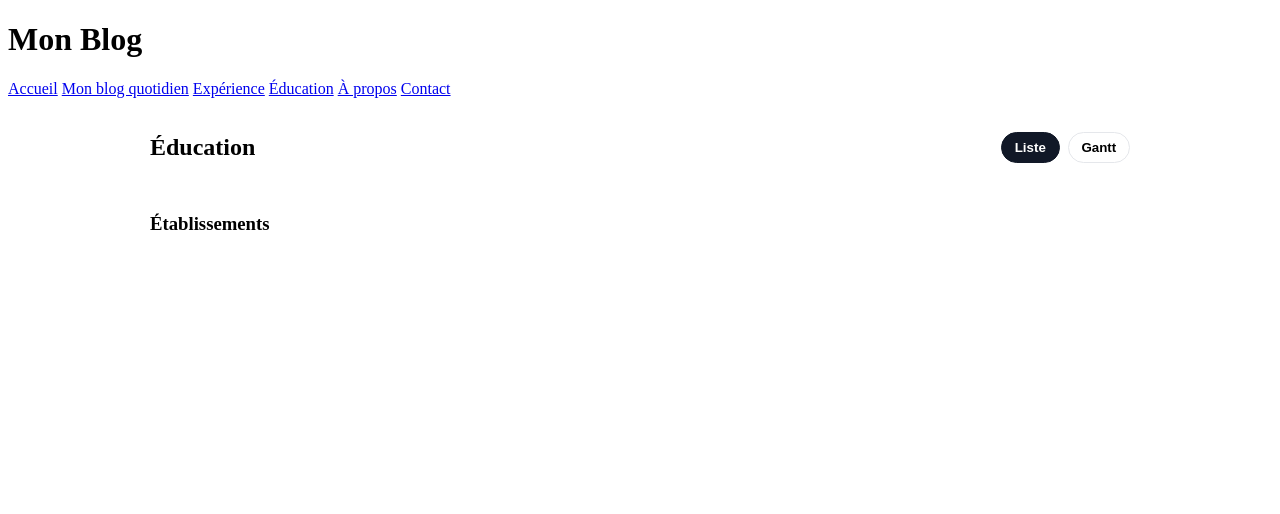
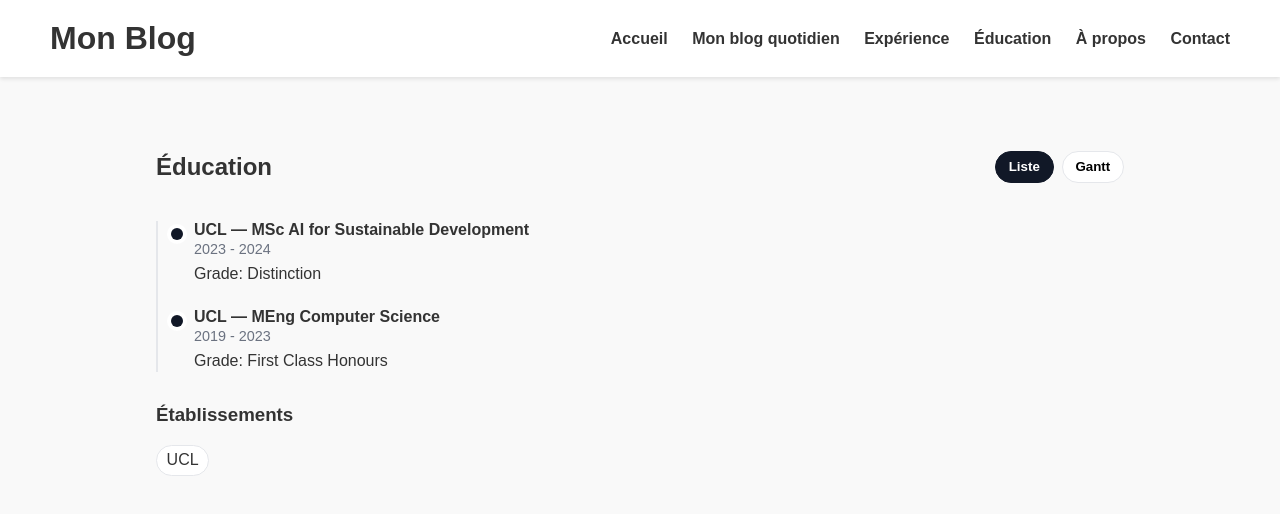
Before and after one commit to hlin863/Haocheng-s-blog, a plain HTML site: page pages/education.html in a window 1280 px wide. Drawn offline with Linux system fonts and the light colour scheme; the site is published under a folder, as on GitHub Pages, so addresses that start at the root find nothing.

Commit message:
Fix relative paths in education and experience pages
Updated stylesheet, data, and navigation links in education.html and experience.html to use correct relative paths. This ensures proper resource loading and navigation when accessing these pages from their respective directories.

```diff
--- a/pages/education.html
+++ b/pages/education.html
@@ -4,7 +4,7 @@
   <meta charset="UTF-8" />
   <meta name="viewport" content="width=device-width, initial-scale=1.0" />
   <title>Éducation</title>
-  <link rel="stylesheet" href="/style/style.css" />
+  <link rel="stylesheet" href="../style/style.css" />
   <style>
     /* Shared bits */
     .exp-wrap { max-width: 980px; margin: 0 auto; padding: 1rem; }
@@ -39,12 +39,12 @@
   <header>
     <h1>Mon Blog</h1>
     <nav>
-      <a href="/index.html">Accueil</a>
-      <a href="/pages/daily_blog.html">Mon blog quotidien</a>
-      <a href="/pages/experience.html">Expérience</a>
-      <a href="/pages/education.html">Éducation</a>
-      <a href="/pages/about.html">À propos</a>
-      <a href="/pages/contact.html">Contact</a>
+      <a href="../index.html">Accueil</a>
+      <a href="./daily_blog.html">Mon blog quotidien</a>
+      <a href="./experience.html">Expérience</a>
+      <a href="./education.html">Éducation</a>
+      <a href="./about.html">À propos</a>
+      <a href="./contact.html">Contact</a>
     </nav>
   </header>
 
@@ -89,7 +89,7 @@
     btnGantt.addEventListener('click', ()=>{ btnGantt.classList.add('active'); btnList.classList.remove('active'); elList.hidden=true; elGantt.hidden=false; });
 
     (async function init(){
-      const items = await fetch('/data/education.json').then(r=>r.json());
+      const items = await fetch('../data/education.json').then(r=>r.json());
       items.sort((a,b)=> new Date(b.start) - new Date(a.start));
       renderList(items);
       renderChips(items);
```
Also changed, not shown: pages/experience.html (+6 -6 lines).
